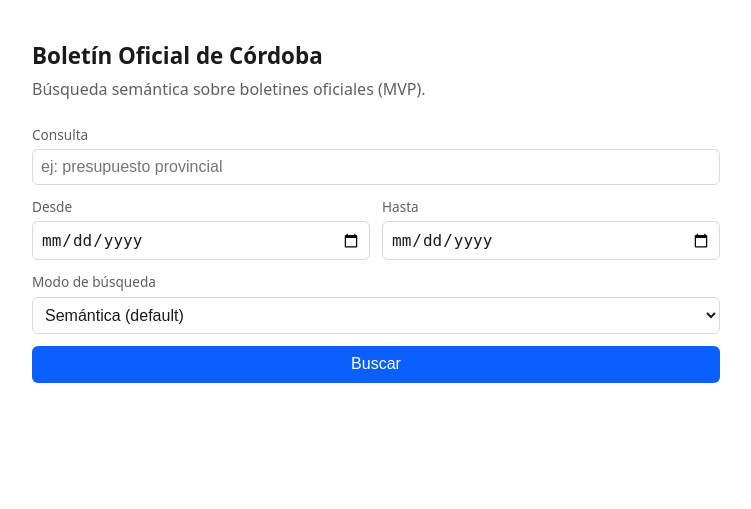
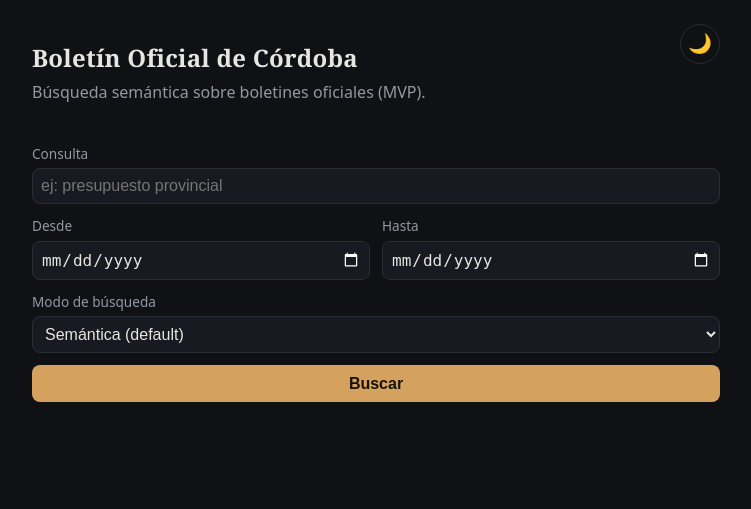
Before and after one commit to dbianco/bo-ia, a FastAPI app: page / in a window 1280 px wide. Shown: the top 509 px of the page, without its empty margins (264-1015 px from the left). Run offline with FastAPI, Linux system fonts and the light colour scheme.

Commit message:
Redesign web UI with Nocturne dark/light theme
Apply a dark-first Nocturne visual identity (charcoal-navy background,
warm amber accent, serif heading) to the search UI, and add a
persisted light/dark theme toggle button.

Co-Authored-By: Claude Sonnet 5 <noreply@anthropic.com>
Claude-Session: https://claude.ai/code/session_01CWADTQB5G1ksJa4DyTCcuZ

```diff
--- a/web/static/style.css
+++ b/web/static/style.css
@@ -1,20 +1,29 @@
 :root {
-  color-scheme: light dark;
-  --fg: #1a1a1a;
-  --bg: #ffffff;
-  --muted: #5f5f5f;
-  --accent: #0b5fff;
-  --border: #d9d9d9;
+  color-scheme: dark;
+  --bg: #0f1115;
+  --surface: #171a21;
+  --surface-hover: #1d212a;
+  --fg: #e8e6e0;
+  --muted: #9498a3;
+  --accent: #d4a15f;
+  --accent-hover: #e2b578;
+  --accent-contrast: #1a1206;
+  --border: #2a2e37;
+  --shadow: rgba(0, 0, 0, 0.35);
 }
 
-@media (prefers-color-scheme: dark) {
-  :root {
-    --fg: #f2f2f2;
-    --bg: #121212;
-    --muted: #b0b0b0;
-    --accent: #6ea8ff;
-    --border: #3a3a3a;
-  }
+:root[data-theme="light"] {
+  color-scheme: light;
+  --bg: #f7f5f0;
+  --surface: #ffffff;
+  --surface-hover: #efece4;
+  --fg: #1a1a1a;
+  --muted: #5f5f5f;
+  --accent: #96591f;
+  --accent-hover: #7d4b1c;
+  --accent-contrast: #ffffff;
+  --border: #ddd8cc;
+  --shadow: rgba(0, 0, 0, 0.08);
 }
 
 * {
@@ -31,14 +40,60 @@ body {
   line-height: 1.5;
 }
 
+.encabezado {
+  display: flex;
+  align-items: flex-start;
+  justify-content: space-between;
+  gap: 1rem;
+}
+
 h1 {
-  font-size: 1.4rem;
+  font-family: Georgia, "Iowan Old Style", serif;
+  font-weight: 600;
+  letter-spacing: 0.01em;
+  font-size: 1.5rem;
   margin-bottom: 0.25rem;
 }
 
 p.subtitulo {
   color: var(--muted);
   margin-top: 0;
+}
+
+.theme-toggle {
+  flex-shrink: 0;
+  background: transparent;
+  color: var(--fg);
+  border: 1px solid var(--border);
+  border-radius: 999px;
+  width: 2.5rem;
+  height: 2.5rem;
+  padding: 0;
+  font-size: 1.2rem;
+  line-height: 1;
+  display: inline-flex;
+  align-items: center;
+  justify-content: center;
+}
+
+.theme-toggle:hover {
+  background: var(--surface-hover);
+  border-color: var(--accent);
+}
+
+a {
+  color: var(--accent);
+  text-decoration-color: var(--border);
+  text-underline-offset: 2px;
+}
+
+a:hover {
+  color: var(--accent-hover);
+  text-decoration-color: currentColor;
+}
+
+a:visited {
+  color: var(--accent);
 }
 
 form {
@@ -66,28 +121,41 @@ select {
   width: 100%;
   padding: 0.5rem;
   border: 1px solid var(--border);
-  border-radius: 6px;
+  border-radius: 8px;
   font-size: 1rem;
-  background: var(--bg);
+  background: var(--surface);
   color: var(--fg);
 }
 
 button {
   padding: 0.6rem 1rem;
   border: none;
-  border-radius: 6px;
+  border-radius: 8px;
   background: var(--accent);
-  color: #fff;
+  color: var(--accent-contrast);
   font-size: 1rem;
+  font-weight: 600;
   cursor: pointer;
+  transition: background-color 0.15s ease;
+}
+
+button:hover {
+  background: var(--accent-hover);
 }
 
 button.boton-valoracion {
   background: transparent;
-  color: var(--fg);
+  color: var(--muted);
   border: 1px solid var(--border);
   padding: 0.3rem 0.6rem;
   font-size: 1.1rem;
+  font-weight: normal;
+}
+
+button.boton-valoracion:hover {
+  background: transparent;
+  color: var(--accent);
+  border-color: var(--accent);
 }
 
 button.boton-valoracion:focus-visible,
@@ -104,10 +172,18 @@ button:focus-visible {
 }
 
 .resultado {
+  background: var(--surface);
   border: 1px solid var(--border);
-  border-radius: 8px;
+  border-radius: 10px;
   padding: 0.9rem;
   margin-bottom: 0.9rem;
+  box-shadow: 0 1px 3px var(--shadow);
+  transition: transform 0.15s ease, box-shadow 0.15s ease;
+}
+
+.resultado:hover {
+  transform: translateY(-1px);
+  box-shadow: 0 4px 10px var(--shadow);
 }
 
 .resultado-fecha {
@@ -126,7 +202,8 @@ button:focus-visible {
 }
 
 .valoracion-agradecimiento {
-  color: var(--muted);
+  color: var(--accent);
+  font-weight: 500;
   font-size: 0.9rem;
 }
 
@@ -136,6 +213,7 @@ button:focus-visible {
   padding: 0.05rem 0.4rem;
   border-radius: 999px;
   border: 1px solid var(--border);
+  background: var(--surface-hover);
   font-size: 0.75rem;
   color: var(--muted);
 }
--- /dev/null
+++ b/web/static/theme.js
@@ -0,0 +1,26 @@
+(function () {
+  var boton = document.getElementById("theme-toggle");
+  if (!boton) return;
+
+  function actualizarBoton(tema) {
+    var esClaro = tema === "light";
+    boton.textContent = esClaro ? "☀️" : "🌙";
+    boton.setAttribute("aria-pressed", String(esClaro));
+    boton.setAttribute(
+      "aria-label",
+      esClaro ? "Cambiar a tema oscuro" : "Cambiar a tema claro"
+    );
+  }
+
+  actualizarBoton(document.documentElement.getAttribute("data-theme"));
+
+  boton.addEventListener("click", function () {
+    var actual = document.documentElement.getAttribute("data-theme");
+    var nuevo = actual === "light" ? "dark" : "light";
+    document.documentElement.setAttribute("data-theme", nuevo);
+    try {
+      localStorage.setItem("tema", nuevo);
+    } catch (e) {}
+    actualizarBoton(nuevo);
+  });
+})();
--- a/web/templates/search.html
+++ b/web/templates/search.html
@@ -4,13 +4,33 @@
   <meta charset="utf-8">
   <meta name="viewport" content="width=device-width, initial-scale=1">
   <title>Boletín Oficial de Córdoba — Búsqueda semántica</title>
+  <script>
+    (function () {
+      var tema = "dark";
+      try {
+        if (localStorage.getItem("tema") === "light") tema = "light";
+      } catch (e) {}
+      document.documentElement.setAttribute("data-theme", tema);
+    })();
+  </script>
   <link rel="stylesheet" href="/static/style.css">
   <script src="/static/htmx.min.js"></script>
 </head>
 <body>
   <main>
-    <h1>Boletín Oficial de Córdoba</h1>
-    <p class="subtitulo">Búsqueda semántica sobre boletines oficiales (MVP).</p>
+    <div class="encabezado">
+      <div>
+        <h1>Boletín Oficial de Córdoba</h1>
+        <p class="subtitulo">Búsqueda semántica sobre boletines oficiales (MVP).</p>
+      </div>
+      <button
+        type="button"
+        id="theme-toggle"
+        class="theme-toggle"
+        aria-pressed="false"
+        aria-label="Cambiar a tema claro"
+      >🌙</button>
+    </div>
 
     <form role="search" hx-get="/resultados" hx-target="#resultados" hx-indicator="#buscando">
       <div>
@@ -41,5 +61,6 @@
 
     <section id="resultados" aria-live="polite"></section>
   </main>
+  <script src="/static/theme.js"></script>
 </body>
 </html>
```
